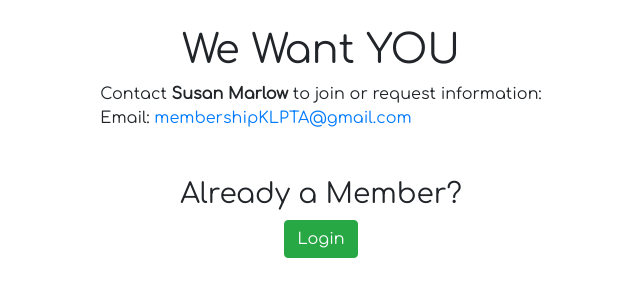
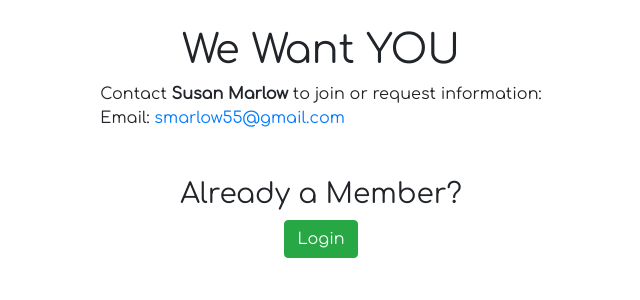
Before and after one commit to jaysondale/boat-rental-app, a Django app: page /activities/ in a window 1280 px wide. Shown: the part 2093-2393 px from the top of the page, without its empty margins (319-959 px from the left). Run offline with Django 3.2, Linux system fonts and the light colour scheme; parts of the project's set-up code (start-up, migrations or seed data) failed here and were passed over; some libraries are stand-ins or nearby versions.

Commit message:
updated pickleball email

```diff
--- a/pages/templates/pages/activities.html
+++ b/pages/templates/pages/activities.html
@@ -60,7 +60,7 @@
 <div class="container">
 	<div class="row section-header flex-column align-items-center">
 		<h1>We Want YOU</h1>
-		<p class="mb-5">Contact <b>Susan Marlow</b> to join or request information:<br>Email: <a href="mailto:membershipKLPTA@gmail.com">membershipKLPTA@gmail.com</a></p>
+		<p class="mb-5">Contact <b>Susan Marlow</b> to join or request information:<br>Email: <a href="mailto:smarlow55@gmail.com">smarlow55@gmail.com</a></p>
 		<h3>Already a Member?</h3>
 		<a class="btn btn-success" href="https://hftc-booking.web.app">Login</a>
 	</div>
```
